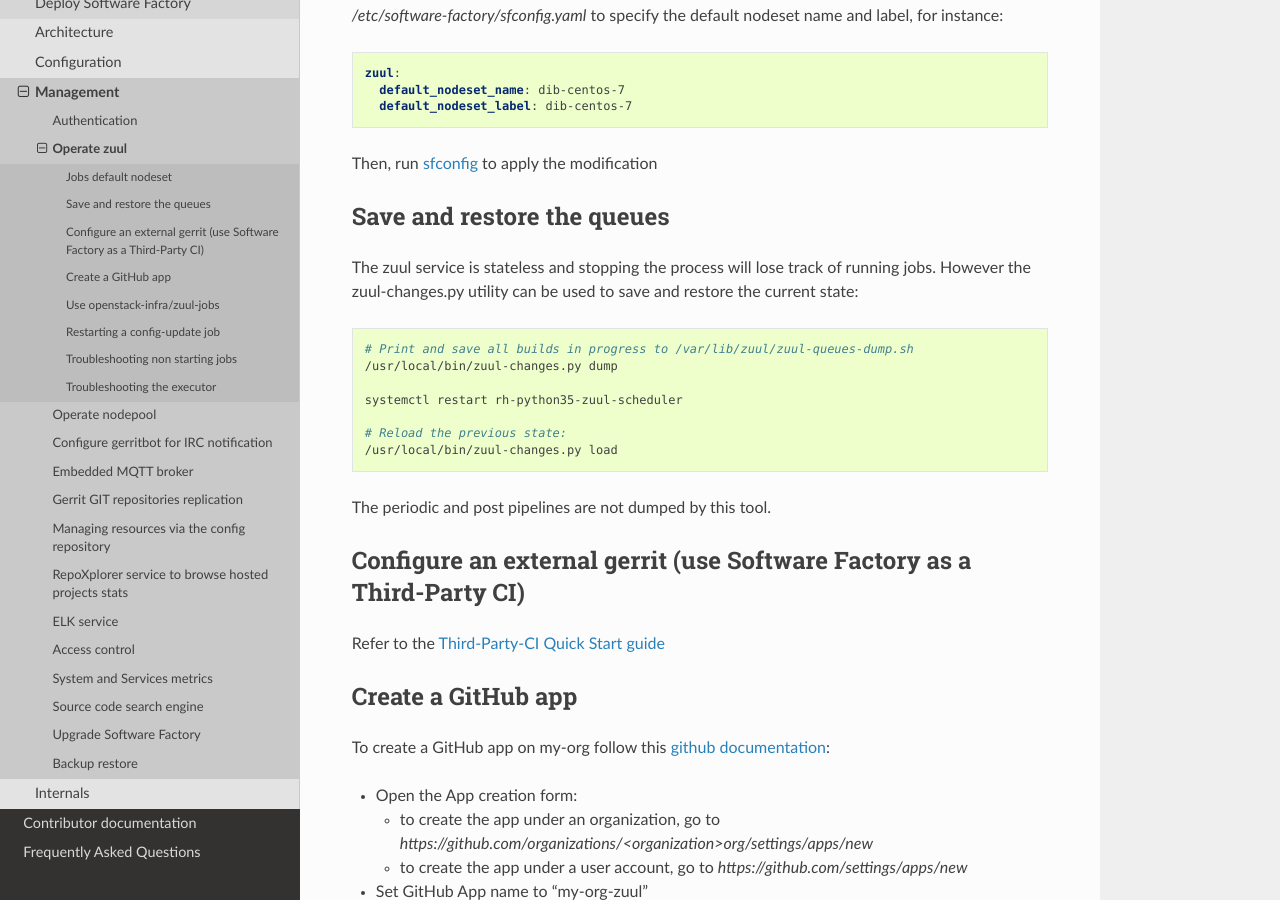
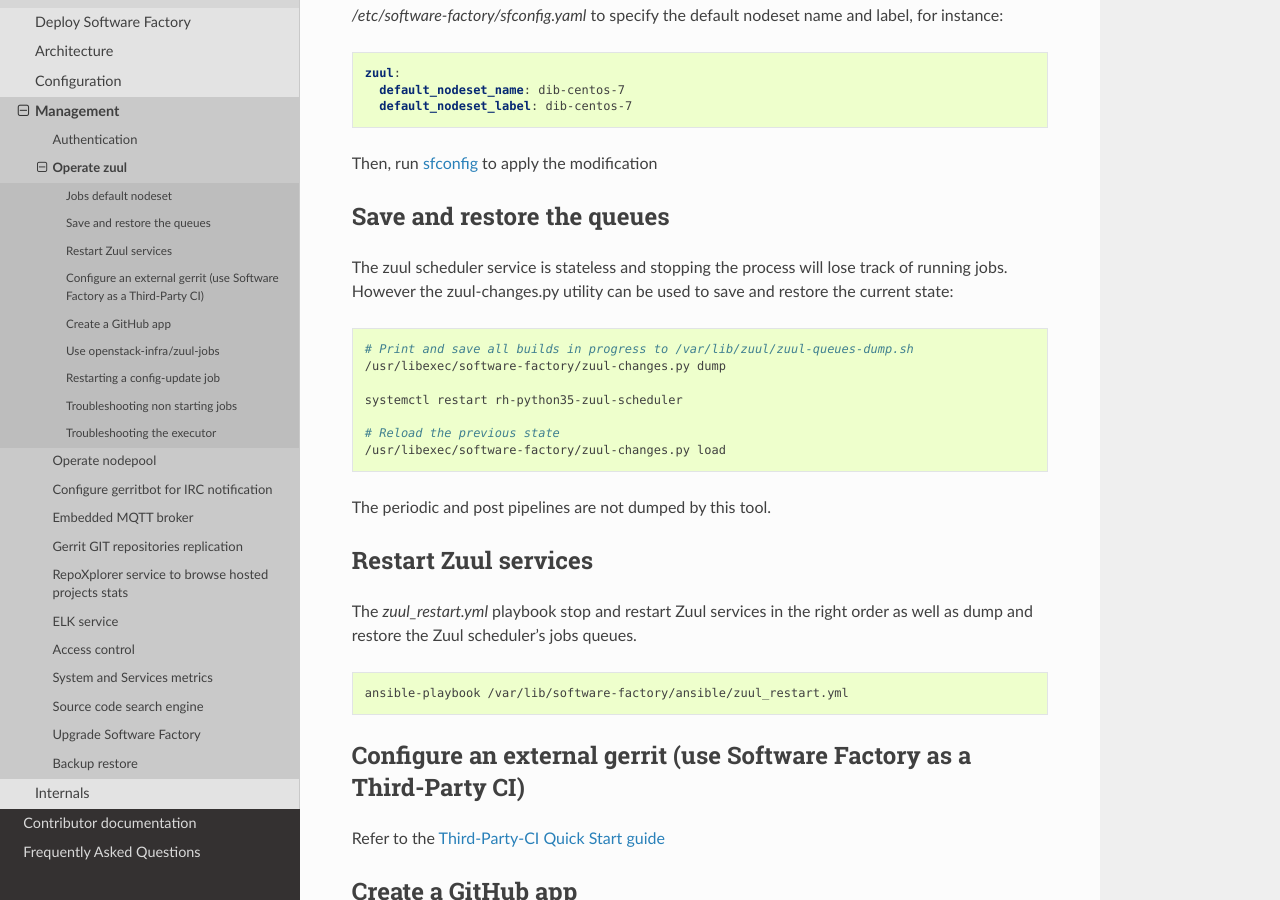
Before and after one commit to softwarefactory-project/sf-docs, a Sphinx documentation site: the page built from docs/operator/zuul_operator.rst, in a window 1280 px wide and 900 px high, scrolled down 721 px. Built offline with Sphinx 7.4.7 and the Read the Docs theme 2.0.0, drawn with Linux system fonts in a browser that asks for light colours.

Commit message:
Update docs to covers recent changes
Change-Id: Ic52e37c0e4c334c7b9f3e7b3b523e06487eb43f4

```diff
--- a/docs/operator/management.rst
+++ b/docs/operator/management.rst
@@ -12,7 +12,6 @@
    gerritbot_operator
    firehose_operator
    gerrit_replication_operator
-   resources_operator
    repoxplorer
    elk_operator
    access_control
--- a/docs/operator/zuul_operator.rst
+++ b/docs/operator/zuul_operator.rst
@@ -43,21 +43,34 @@
 Save and restore the queues
 ---------------------------
 
-The zuul service is stateless and stopping the process will lose track
+The zuul scheduler service is stateless and stopping the process will lose track
 of running jobs. However the zuul-changes.py utility can be used
 to save and restore the current state:
 
 .. code-block:: bash
 
     # Print and save all builds in progress to /var/lib/zuul/zuul-queues-dump.sh
-    /usr/local/bin/zuul-changes.py dump
+    /usr/libexec/software-factory/zuul-changes.py dump
 
     systemctl restart rh-python35-zuul-scheduler
 
-    # Reload the previous state:
-    /usr/local/bin/zuul-changes.py load
+    # Reload the previous state
+    /usr/libexec/software-factory/zuul-changes.py load
 
 The periodic and post pipelines are not dumped by this tool.
+
+.. _restart-zuul-services:
+
+Restart Zuul services
+---------------------
+
+The *zuul_restart.yml* playbook stop and restart Zuul services in the
+right order as well as dump and restore the Zuul scheduler's jobs queues.
+
+.. code-block:: yaml
+
+  ansible-playbook /var/lib/software-factory/ansible/zuul_restart.yml
+
 
 Configure an external gerrit (use Software Factory as a Third-Party CI)
 -----------------------------------------------------------------------
```
Also changed, not shown: docs/operator/nodepool_operator.rst (+14 -0 lines), docs/operator/resources_operator.rst (deleted, +0 -36 lines), docs/operator/upgrade.rst (+26 -6 lines).
